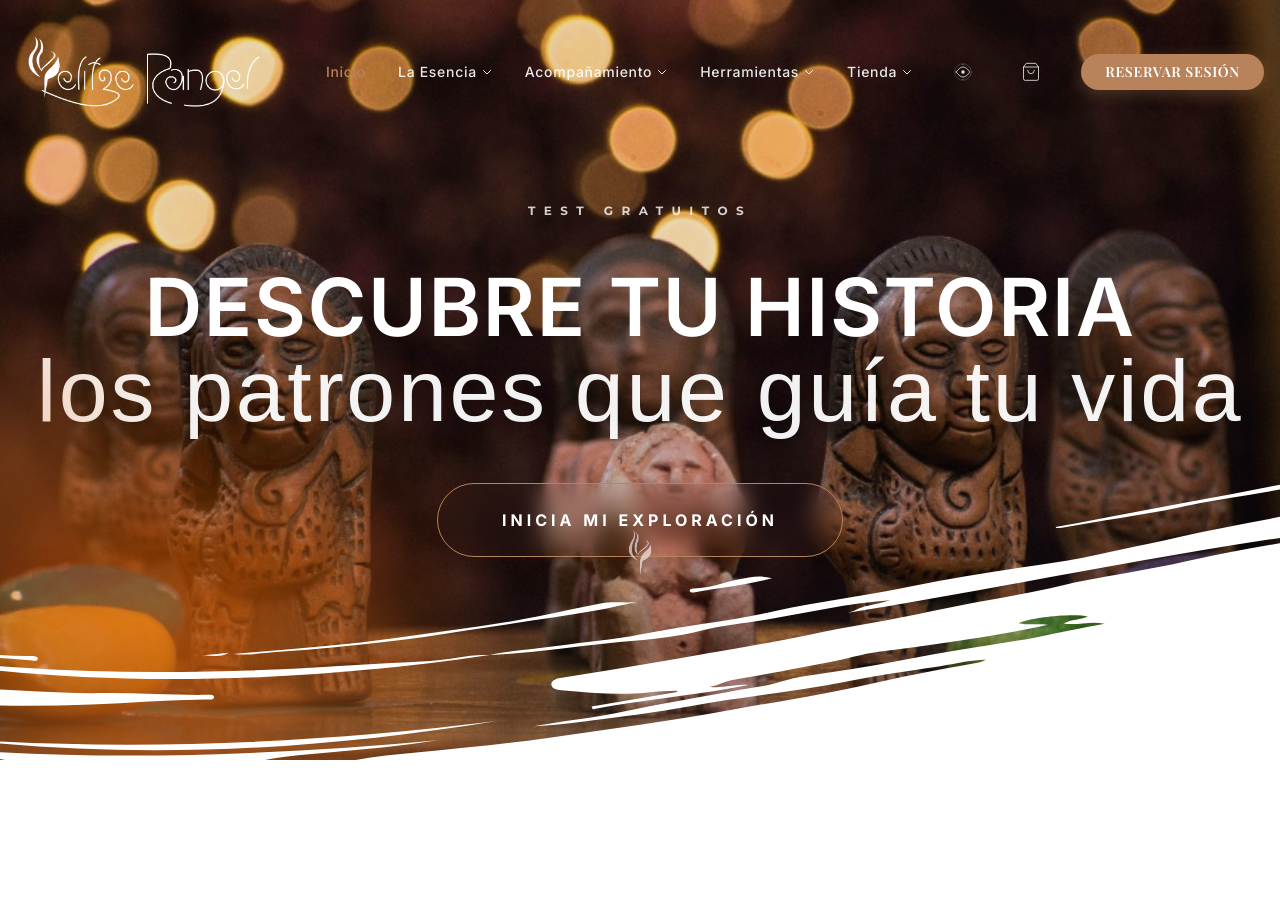
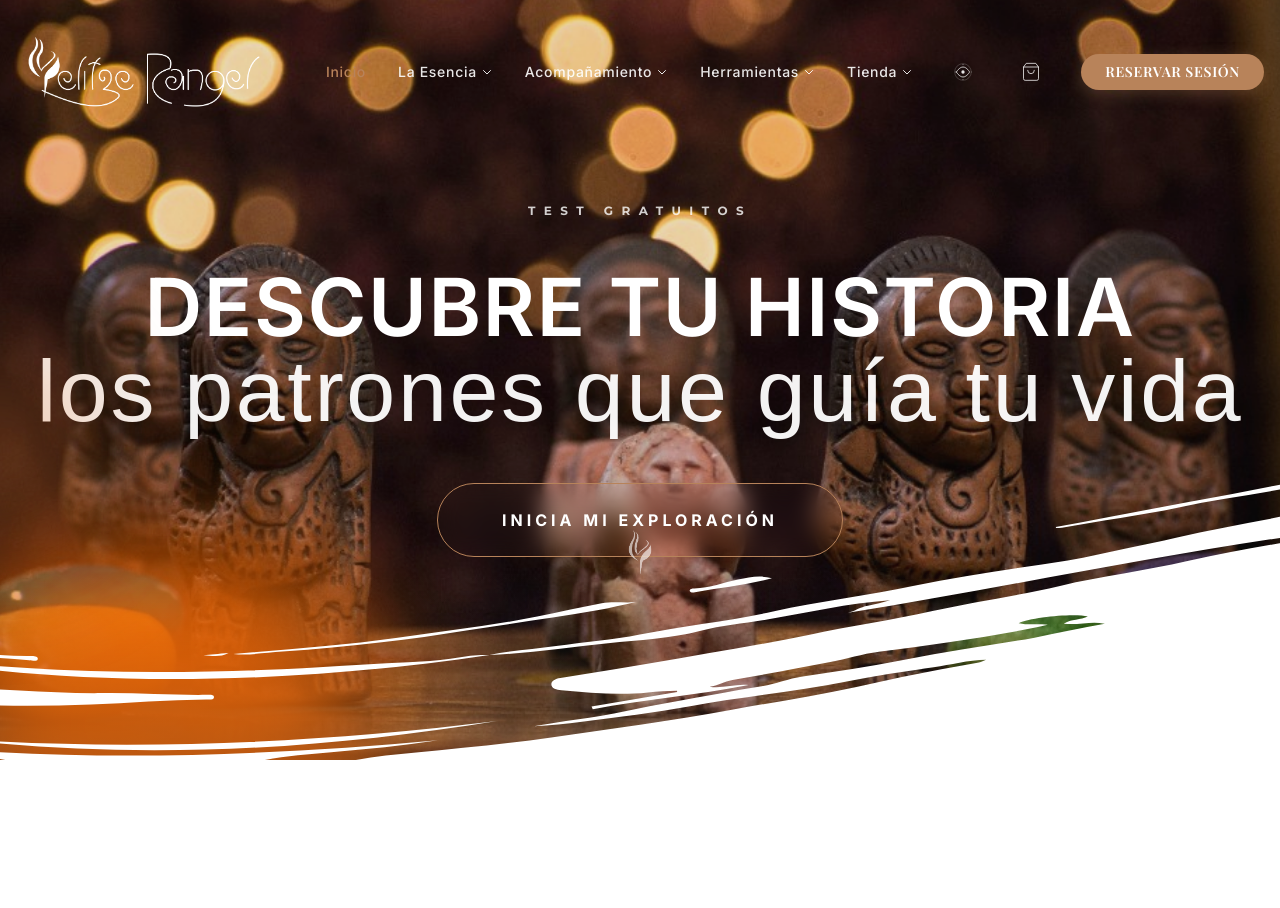
Before and after one commit to yelitzerangeloficialweb-max/yelitze-rangel-web, a Next.js app: page / in a window 1280 px wide. Shown: the top 908 px of the page. Built offline with nearby package versions, Linux system fonts and the light colour scheme; a web font is replaced by a local one.

Commit message:
Ajuste de blur en hero: opacidad 95%, menos desenfoque y posicionado mas abajo

```diff
--- a/components/home/NewHero.tsx
+++ b/components/home/NewHero.tsx
@@ -20,7 +20,7 @@ export default function NewHero() {
                 <div className="absolute inset-0 bg-black/10" />
 
                 {/* Atmosphere - Intense 95% blur on bottom left */}
-                <div className="absolute -bottom-[12%] -left-[5%] w-[35%] h-[45%] bg-[#FF6B00]/70 blur-[100px] rounded-full pointer-events-none" />
+                <div className="absolute -bottom-[18%] -left-[5%] w-[35%] h-[45%] bg-[#FF6B00]/95 blur-[60px] rounded-full pointer-events-none" />
 
                 {/* Bottom Seam Overlay */}
                 <div className="absolute inset-x-0 bottom-0 h-1/2 bg-gradient-to-t from-black/50 via-transparent to-transparent opacity-60" />
```
